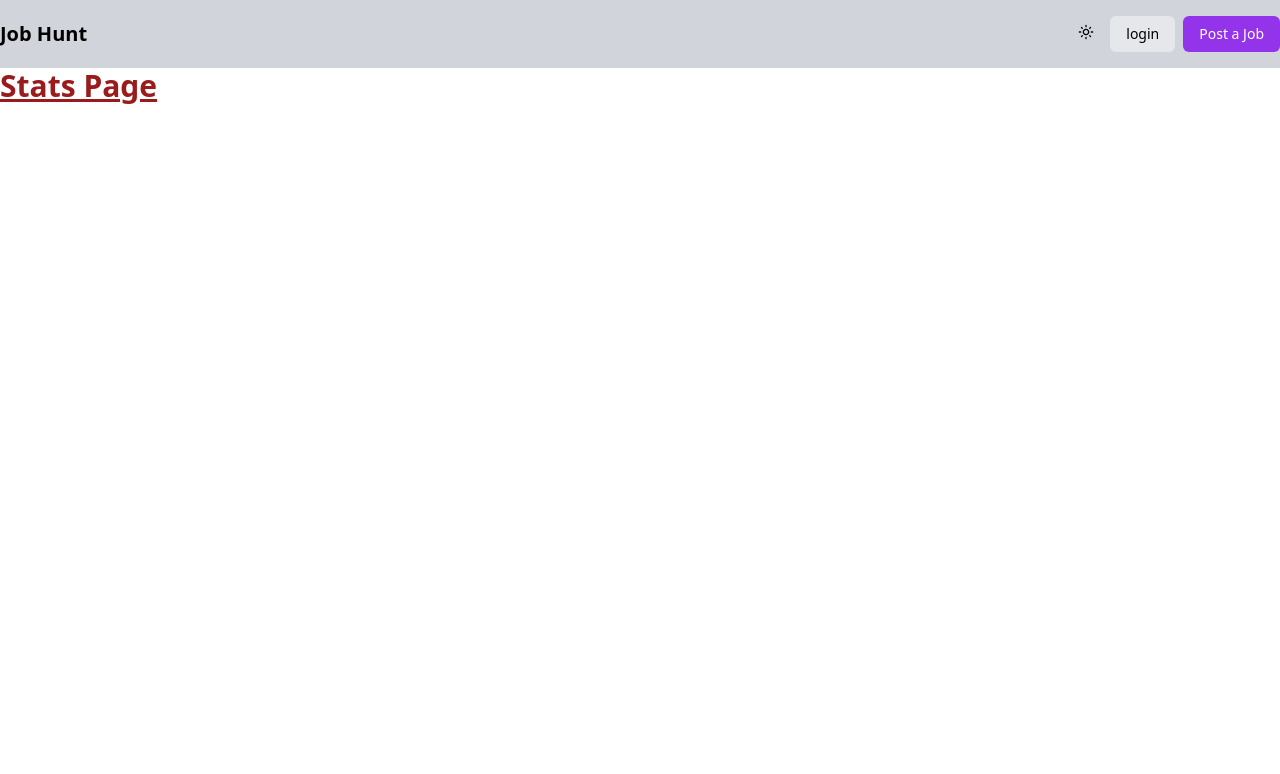
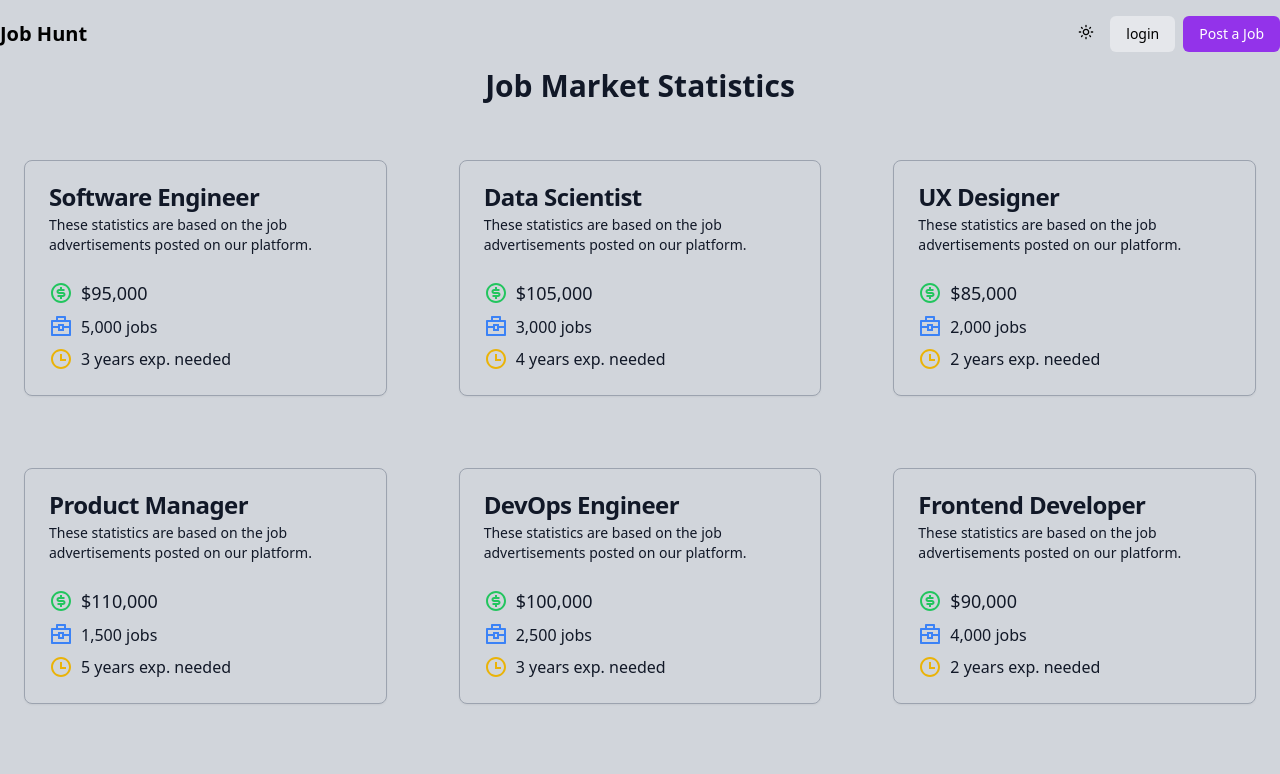
Before and after one commit to ShahSau/jobhunt, a Next.js app in the folder frontend/: page /stats in a window 1280 px wide. Shown: the top 774 px of the page. Built offline with nearby package versions, Linux system fonts and the light colour scheme.

Commit message:
stats page

```diff
--- a/frontend/app/stats/page.tsx
+++ b/frontend/app/stats/page.tsx
@@ -1,14 +1,94 @@
 'use client'
-import React from 'react'
+import React, { FC } from 'react'
 import Header from '../components/Header'
+import { motion } from 'framer-motion'
+import { RiMoneyDollarCircleLine, RiBriefcase4Line, RiTimeLine } from 'react-icons/ri'
+import { Card, CardContent, CardDescription, CardHeader, CardTitle } from '../components/Card'
+import { useTheme } from '../providers/ThemeProvider'
+
+interface JobStatCardProps {
+  title: string;
+  avgSalary: number;
+  jobCount: number;
+  expNeeded: number;
+  theme: string;
+}
+
+const cardItemVariants = {
+  hidden: { opacity: 0, y: 50 },
+  visible: { opacity: 1, y: 0,transition: { duration: 0.5, ease: [0.42, 0, 0.58, 1]} },
+};
+const JobStatCard: FC<JobStatCardProps> = ({ title, avgSalary, jobCount, expNeeded,theme }) => (
+  <motion.div
+    className="p-6 flex flex-col space-y-4"
+    variants={cardItemVariants}
+  >
+    <Card className={`${theme === 'light' ? 'bg-gray-300 text-gray-900 border-gray-400':'bg-gray-800 text-gray-100'}`}>
+      <CardHeader>
+        <CardTitle>{title}</CardTitle>
+        <CardDescription>These statistics are based on the job advertisements posted on our platform.</CardDescription>
+      </CardHeader>
+      <CardContent className='space-y-2'>
+        <div className={`flex items-center space-x-2 ${theme === 'light' ? 'text-gray-900':'text-gray-100'}`}>
+          <RiMoneyDollarCircleLine className="text-green-500" size={24} />
+          <span className="text-lg font-medium">
+            ${typeof avgSalary === 'number' ? avgSalary.toLocaleString() : 'N/A'}
+          </span>
+        </div>
+        <div className={`flex items-center space-x-2 ${theme === 'light' ? 'text-gray-900':'text-gray-100'}`}>
+          <RiBriefcase4Line className="text-blue-500" size={24} />
+          <span>{typeof jobCount === 'number' ? `${jobCount.toLocaleString()} jobs` : 'N/A'}</span>
+        </div>
+        <div className={`flex items-center space-x-2 ${theme === 'light' ? 'text-gray-900':'text-gray-100'}`}>
+          <RiTimeLine className="text-yellow-500" size={24} />
+          <span>{typeof expNeeded === 'number' ? `${expNeeded} years exp. needed` : 'N/A'}</span>
+        </div>
+      </CardContent>
+    </Card>
+  </motion.div>
+)
+
 
 const Page = () => {
+  const { theme } = useTheme()
+  const jobData = [
+    { id: 1, title: 'Software Engineer', avgSalary: 95000, jobCount: 5000, expNeeded: 3 },
+    { id: 2, title: 'Data Scientist', avgSalary: 105000, jobCount: 3000, expNeeded: 4 },
+    { id: 3, title: 'UX Designer', avgSalary: 85000, jobCount: 2000, expNeeded: 2 },
+    { id: 4, title: 'Product Manager', avgSalary: 110000, jobCount: 1500, expNeeded: 5 },
+    { id: 5, title: 'DevOps Engineer', avgSalary: 100000, jobCount: 2500, expNeeded: 3 },
+    { id: 6, title: 'Frontend Developer', avgSalary: 90000, jobCount: 4000, expNeeded: 2 },
+    { id: 7, title: 'Backend Developer', avgSalary: 95000, jobCount: 3500, expNeeded: 3 },
+    { id: 8, title: 'Fullstack Developer', avgSalary: 100000, jobCount: 3000, expNeeded: 3 },
+    { id: 9, title: 'Mobile Developer', avgSalary: 95000, jobCount: 2000, expNeeded: 3 },
+    { id: 10, title: 'QA Engineer', avgSalary: 85000, jobCount: 1500, expNeeded: 2 }
+  ]
+
   return (
-    <div>
+    <div className={`${theme === 'light' ? 'bg-gray-300 text-gray-900 border-gray-400':'bg-gray-800 text-gray-100'}`}>
         <Header />
-        <h1 className="text-3xl font-bold underline text-red-800">
-          Stats Page
-        </h1>
+        <motion.div
+          initial="hidden"
+          whileInView="visible"
+          viewport={{ once: true, amount: 0.3 }} // Animate when 30% of the form is in view
+          transition={{ staggerChildren: 0.4 }}
+
+          className="max-w-7xl mx-auto"
+        >
+        <motion.h1
+          className="text-3xl font-bold mb-8 text-center"
+          variants={cardItemVariants}
+        >
+          Job Market Statistics
+        </motion.h1>
+        <motion.div
+          className='grid grid-cols-1 sm:grid-cols-2 lg:grid-cols-3 gap-6'
+          >
+          {jobData.map((job) => (
+            <JobStatCard key={job.id} {...job} theme={theme}/>
+          ))}
+        </motion.div>
+      </motion.div>
     </div>
   )
 }
```
